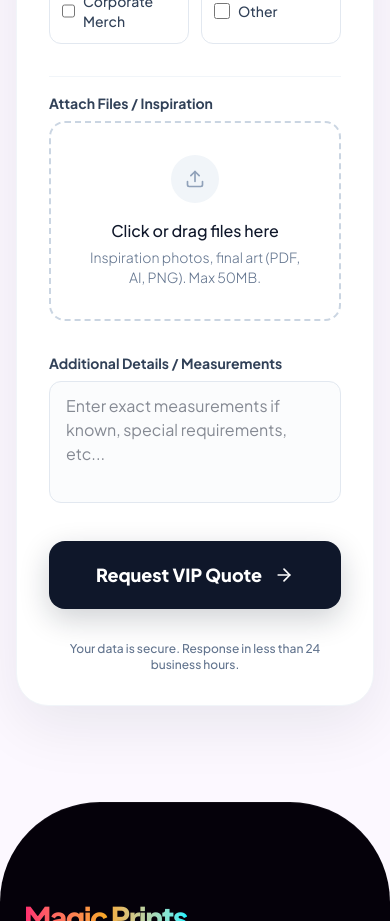
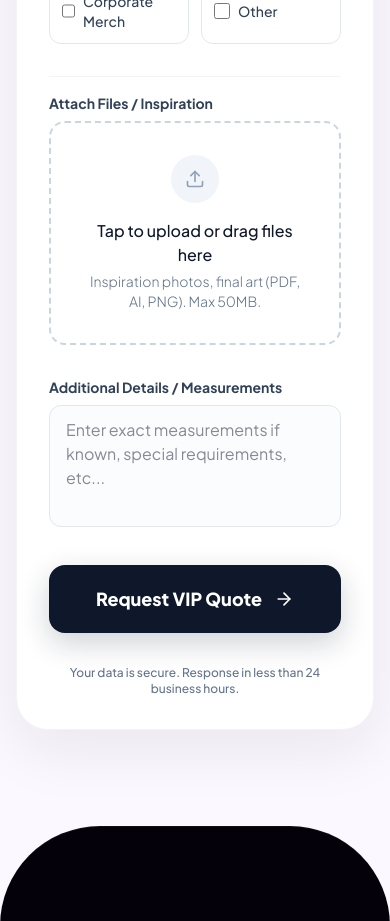
Before and after one commit to magicprintsforyou/magic-prints, a Next.js app: page /quote in a window 390 px wide. Shown: the part 1640-2561 px from the top of the page. Built offline with nearby package versions, Linux system fonts and the light colour scheme; no server answers; the database is empty.

Commit message:
fix(quote): add functional file input to upload zone so mobile devices trigger photo gallery

```diff
--- a/src/app/quote/page.tsx
+++ b/src/app/quote/page.tsx
@@ -135,17 +135,18 @@ export default function QuotePage() {
                 <label className="text-sm font-bold text-slate-700 block">
                   Attach Files / Inspiration
                 </label>
-                <div className="border-2 border-dashed border-slate-300 rounded-2xl p-8 text-center hover:bg-slate-50 hover:border-[#ff2a70]/50 transition-all cursor-pointer group bg-white">
-                  <div className="w-12 h-12 bg-slate-100 rounded-full flex items-center justify-center mx-auto mb-4 group-hover:bg-[#ff2a70]/10 transition-colors">
+                <label className="block border-2 border-dashed border-slate-300 rounded-2xl p-8 text-center hover:bg-slate-50 hover:border-[#ff2a70]/50 transition-all cursor-pointer group bg-white relative">
+                  <input type="file" multiple accept="image/*,.pdf,.ai" className="absolute inset-0 w-full h-full opacity-0 cursor-pointer" />
+                  <div className="w-12 h-12 bg-slate-100 rounded-full flex items-center justify-center mx-auto mb-4 group-hover:bg-[#ff2a70]/10 transition-colors pointer-events-none">
                     <Upload size={20} className="text-slate-400 group-hover:text-[#ff2a70]" />
                   </div>
-                  <p className="text-[#0f172a] font-medium mb-1">
-                    Click or drag files here
+                  <p className="text-[#0f172a] font-medium mb-1 pointer-events-none">
+                    Tap to upload or drag files here
                   </p>
-                  <p className="text-slate-500 text-sm font-light">
+                  <p className="text-slate-500 text-sm font-light pointer-events-none">
                     Inspiration photos, final art (PDF, AI, PNG). Max 50MB.
                   </p>
-                </div>
+                </label>
               </div>
 
               {/* Notes */}
```
